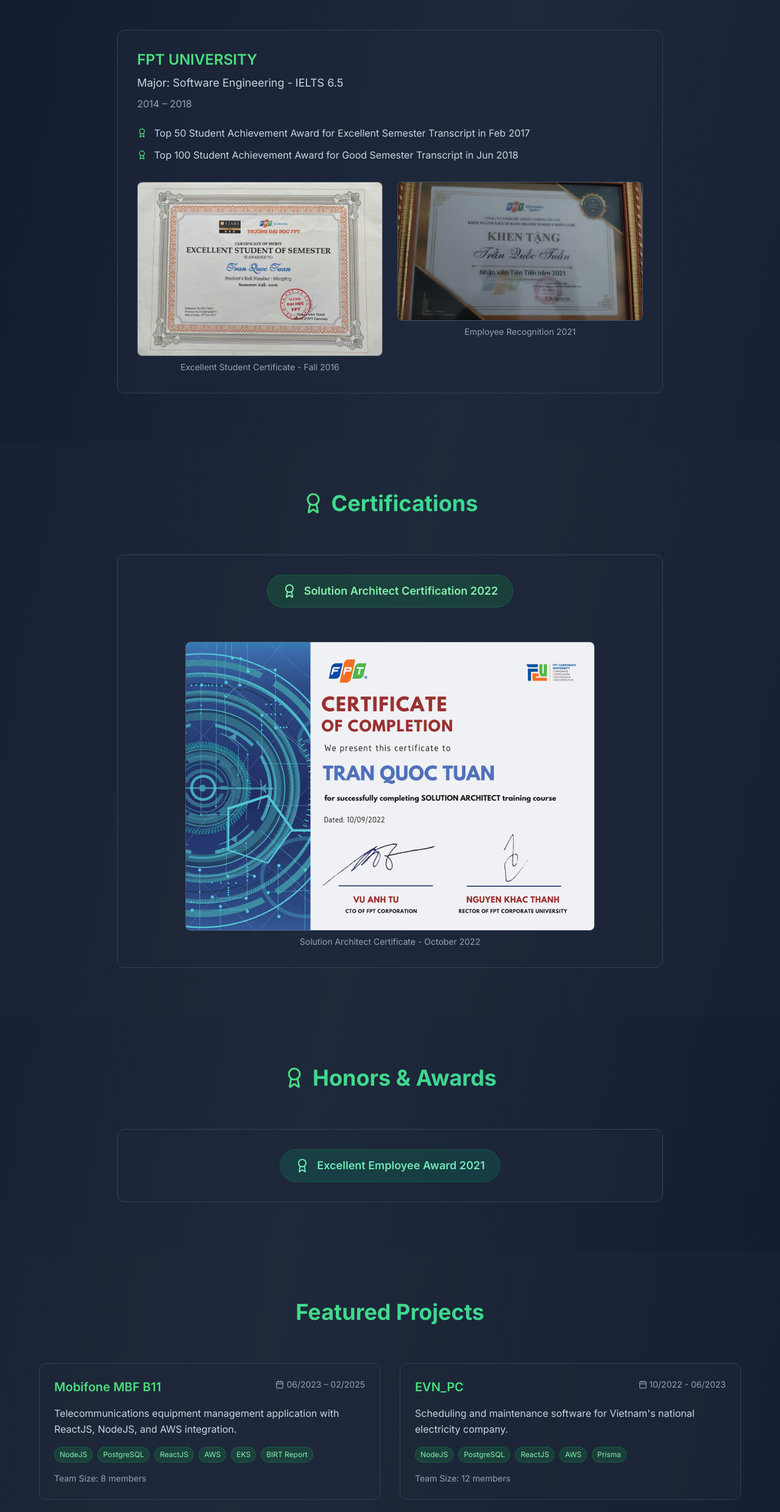
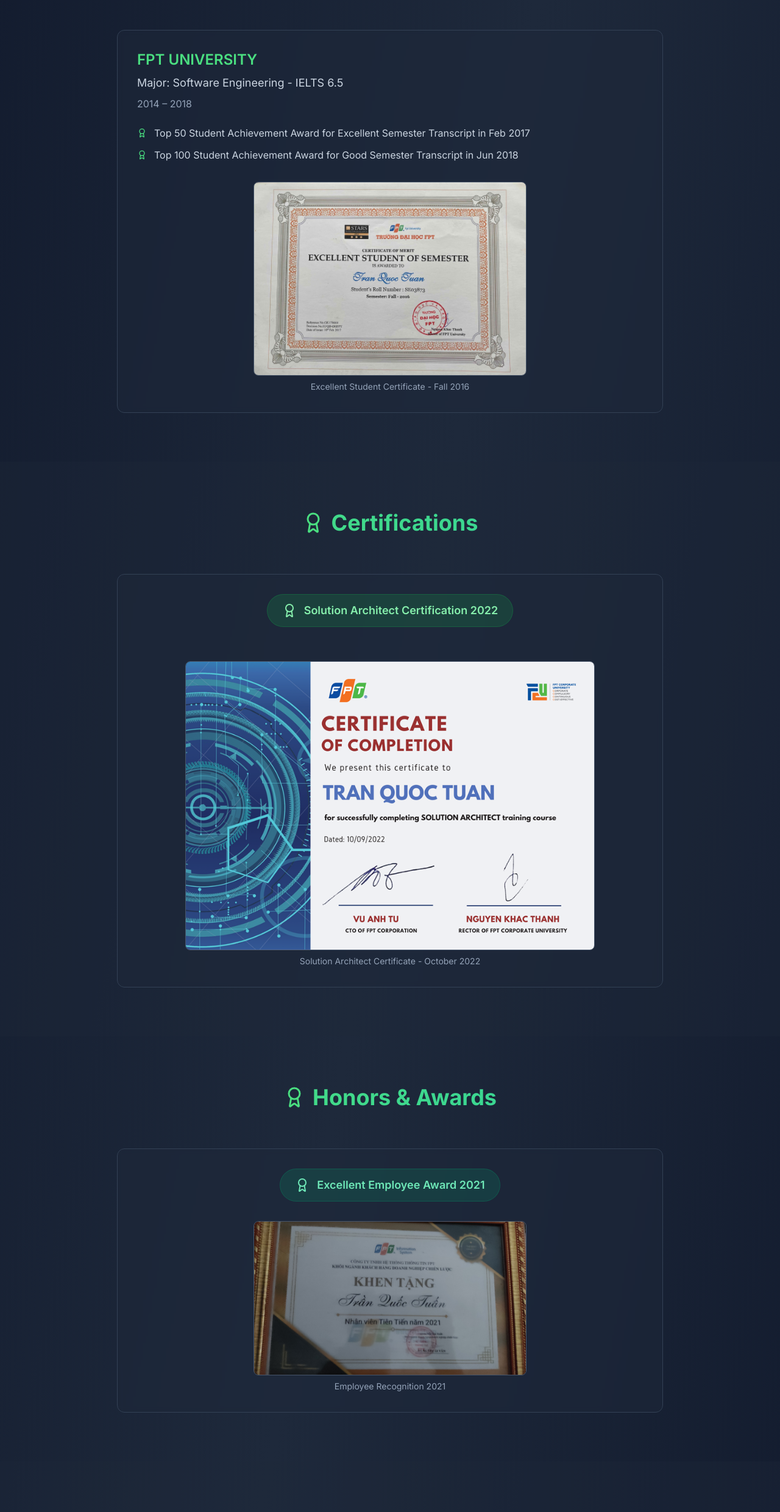
Before and after one commit to tuantran1295/Tuan-Tran-portfolio, a React (Vite) app: page / in a window 1280 px wide. Shown: the part 2145-4624 px from the top of the page at 61% size. Built offline with nearby package versions, Linux system fonts and the light colour scheme.

Commit message:
Move Employee Recognition image
Move the Employee Recognition 2021 image from the Education section to the Honors & Awards section in the portfolio.

```diff
--- a/src/pages/Index.tsx
+++ b/src/pages/Index.tsx
@@ -1,3 +1,4 @@
+
 import { useEffect, useState } from 'react';
 import { Github, Linkedin, Mail, Phone, MapPin, Calendar, ExternalLink, Code, Database, Cloud, Settings, Award, GraduationCap, Target } from 'lucide-react';
 
@@ -216,24 +217,14 @@ const Index = () => {
               </div>
             </div>
 
-            {/* Certificate Images */}
-            <div className="grid md:grid-cols-2 gap-6">
+            {/* Certificate Image */}
             <div className="text-center">
               <img
                 src="/lovable-uploads/228dc3d2-fc28-4d37-af37-c92671d0ee11.png"
                 alt="Excellent Student of Semester Certificate - Fall 2016"
-                  className="w-full rounded-lg border border-slate-600 hover:border-green-400 transition-colors duration-300 mb-2"
+                className="w-full max-w-md mx-auto rounded-lg border border-slate-600 hover:border-green-400 transition-colors duration-300 mb-2"
               />
               <p className="text-sm text-slate-400">Excellent Student Certificate - Fall 2016</p>
-              </div>
-              <div className="text-center">
-                <img
-                  src="/lovable-uploads/0633de57-0c4e-43aa-97d3-ef3024bd0537.png"
-                  alt="Employee Recognition Certificate 2021"
-                  className="w-full rounded-lg border border-slate-600 hover:border-green-400 transition-colors duration-300 mb-2"
-                />
-                <p className="text-sm text-slate-400">Employee Recognition 2021</p>
-              </div>
             </div>
           </div>
         </div>
@@ -274,10 +265,22 @@ const Index = () => {
             <Award className="text-green-400" size={36} />
             Honors & Awards
           </h2>
-          <div className="bg-slate-800/50 backdrop-blur-sm rounded-xl p-8 border border-slate-700 hover:border-green-500/50 transition-all duration-500 text-center">
+          <div className="bg-slate-800/50 backdrop-blur-sm rounded-xl p-8 border border-slate-700 hover:border-green-500/50 transition-all duration-500">
+            <div className="text-center mb-8">
               <div className="inline-flex items-center gap-3 bg-emerald-600/20 text-emerald-300 px-6 py-3 rounded-full border border-emerald-600/30">
                 <Award size={24} />
                 <span className="text-lg font-semibold">Excellent Employee Award 2021</span>
+              </div>
+            </div>
+
+            {/* Certificate Image */}
+            <div className="text-center">
+              <img
+                src="/lovable-uploads/0633de57-0c4e-43aa-97d3-ef3024bd0537.png"
+                alt="Employee Recognition Certificate 2021"
+                className="w-full max-w-md mx-auto rounded-lg border border-slate-600 hover:border-green-400 transition-colors duration-300 mb-2"
+              />
+              <p className="text-sm text-slate-400">Employee Recognition 2021</p>
             </div>
           </div>
         </div>
```
Lines whose indentation alone changed are shown as unchanged.
